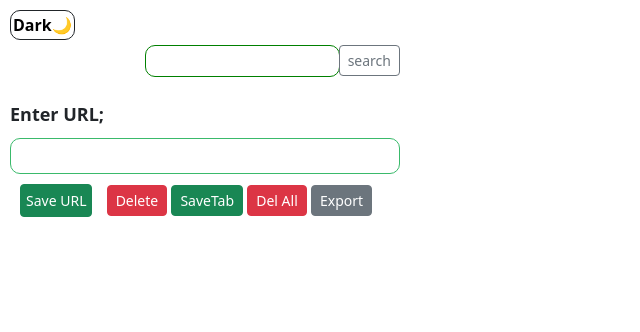
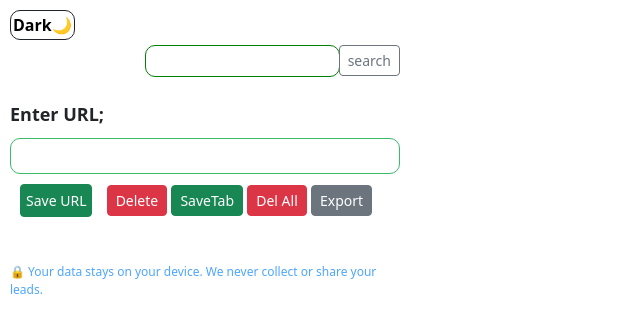
Before and after one commit to denis234pro/Leads-Tracker-App-webExtension, a browser extension: page index.html in a window 1280 px wide. Shown: the whole page, without its empty margins (0-640 px from the left). Drawn offline with nearby package versions, Linux system fonts and the light colour scheme.

Commit message:
Added a Privacy Note

```diff
--- a/index.html
+++ b/index.html
@@ -29,6 +29,7 @@
 <input type="button" value="Export" id="export-btn" class="btn btn-secondary btn-sm">
     <br>
     <ul id="ul-el"></ul>
+<p id="privacy-note">🔒 Your data stays on your device. We never collect or share your leads.</p>
     <script src="script.js"></script>
 </body>
 </html>
--- a/styles.css
+++ b/styles.css
@@ -33,6 +33,11 @@ ul{
 a{
     color: green;
     text-decoration: none;
+}
+
+#privacy-note{
+    font-size: 12px;
+    color: #4da6ff;
 }
 
 li{
```
